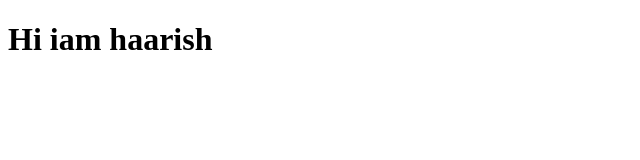
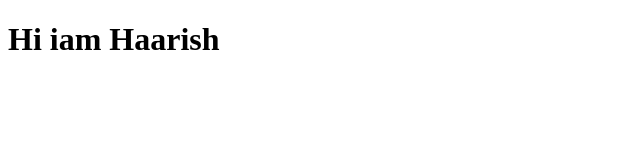
Before and after one commit to haarish-cloud/mutans, a plain HTML site: page frontend.html in a window 1280 px wide. Shown: the full height of the page, 0-640 px from the left. Drawn offline with Linux system fonts and the light colour scheme.

Commit message:
fix : Grammatical error

```diff
--- a/frontend.html
+++ b/frontend.html
@@ -6,6 +6,6 @@
     </head>
 
     <body>
-        <h1>Hi iam haarish</h1>
+        <h1>Hi iam Haarish</h1>
     </body>
 </html>
```
